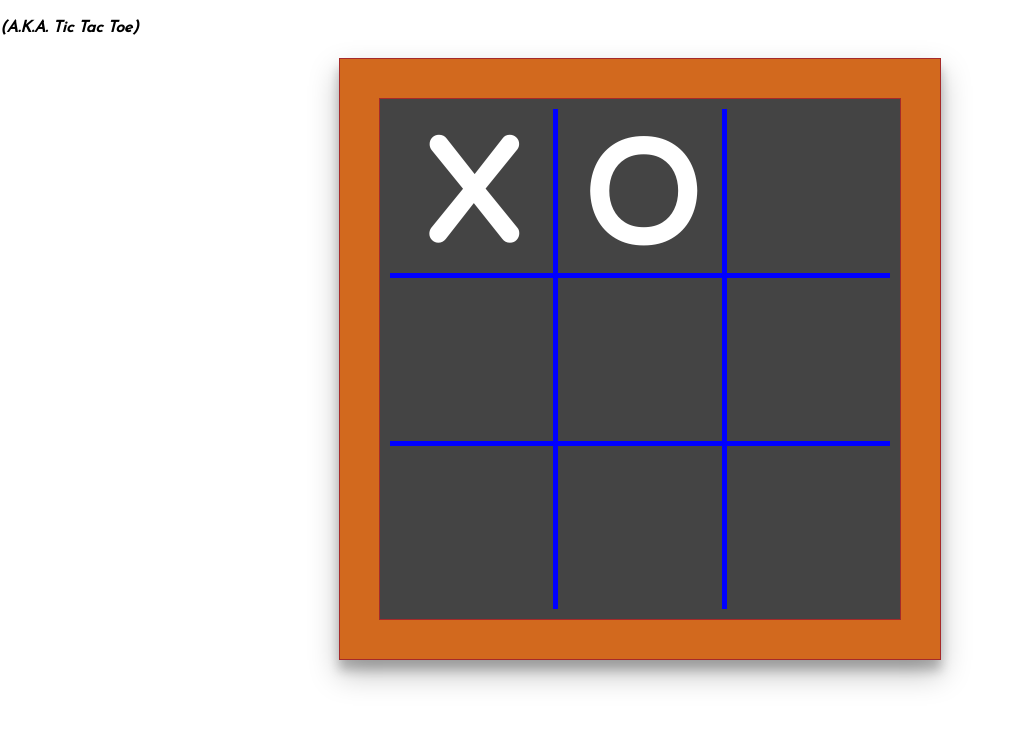
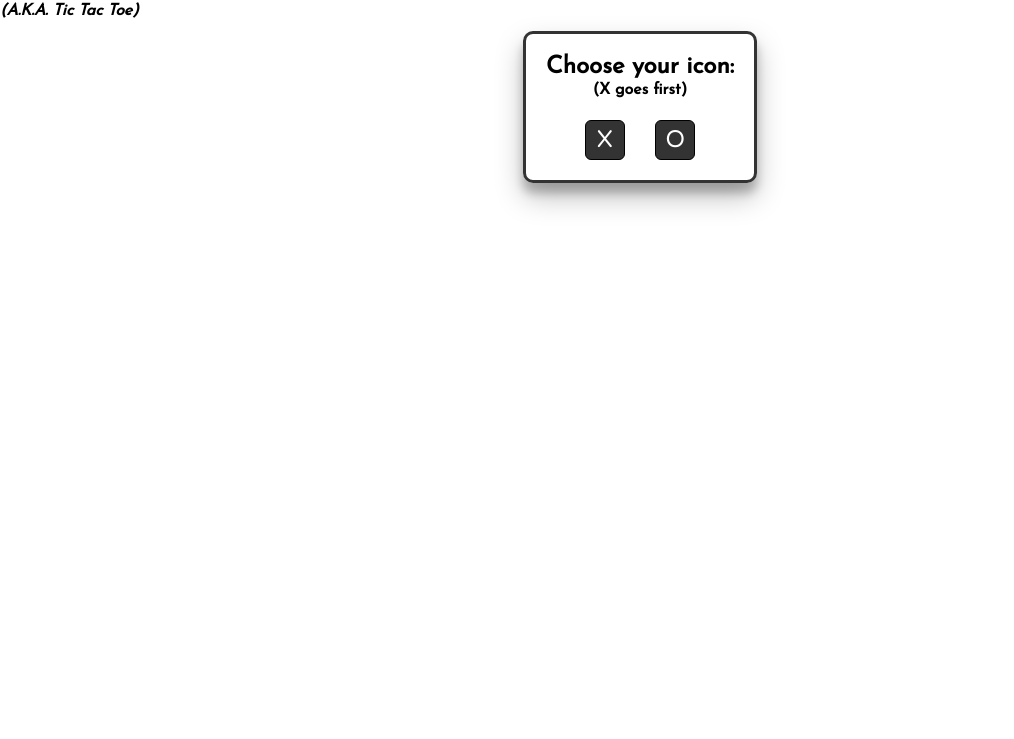
Before and after one commit to lordchancellor/noughts-and-crosses, a website built with webpack: page src/index.html in a window 1280 px wide. Shown: the part 61-800 px from the top of the page, without its empty margins (0-1014 px from the left). Built offline with nearby package versions, Linux system fonts and the light colour scheme.

Commit message:
Added a basic choose icon screen, as well as ui and setup object skeletons

```diff
--- a/src/index.html
+++ b/src/index.html
@@ -45,6 +45,16 @@
 					</div>
 				</div>
 			</div>
+
+			<div class="choose-icon">
+				<h2>Choose your icon:</h2>
+				<h4>(X goes first)</h4>
+
+				<div class="icon-container">
+					<button id="choose-x">X</button>
+					<button id="choose-o">O</button>
+				</div>
+			</div>
 		</div>
 	</body>
 </html>
--- a/src/js/classes/player.js
+++ b/src/js/classes/player.js
@@ -1,7 +1,7 @@
 export class Player {
-	constructor(playerIcon) {
+	constructor(playerIcon, firstMove) {
 		this.playerIcon = playerIcon;
-		this.active = false;
+		this.active = firstMove;
 		this.squaresOccupied = [];
 	}
 
@@ -20,8 +20,4 @@ export class Player {
 	switchStatus() {
 		this.active = !this.active;
 	}
-
-	readyPlayer() {
-		this.active = true;
-	}
 }
--- a/src/js/index.js
+++ b/src/js/index.js
@@ -1,3 +1,6 @@
 require('../sass/style.scss');
 import { Player } from './classes/player';
 import { Grid } from './classes/grid';
+import { setup } from './setup';
+
+setup.go();
--- /dev/null
+++ b/src/js/setup.js
@@ -0,0 +1,19 @@
+import { ui } from './ui';
+
+export const setup = {
+	setListeners: function setListeners() {
+		document.getElementById('choose-x').addEventListener('click', () => {
+			console.log('Choose X');
+			ui.activateBoard();
+		});
+
+		document.getElementById('choose-o').addEventListener('click', () => {
+			console.log('Choose O');
+			ui.activateBoard();
+		});
+	},
+
+	go: function go() {
+		this.setListeners();
+	}
+};
--- /dev/null
+++ b/src/js/ui.js
@@ -0,0 +1,6 @@
+export const ui = {
+	activateBoard: function activateBoard() {
+		document.getElementsByClassName('choose-icon')[0].style.display = 'none';
+		document.getElementsByClassName('board-outer')[0].style.display = 'flex';
+	}
+};
--- a/src/sass/partials/_home.scss
+++ b/src/sass/partials/_home.scss
@@ -1,5 +1,10 @@
 header {
+	h1 {
+		margin-bottom: 0;
+	}
+
 	h4 {
+		margin: 5px 0px 10px;
 		font-style: italic;
 	}
 }
@@ -11,7 +16,7 @@ header {
 	margin-bottom: 30px;
 
 	.board-outer {
-		display: flex;
+		display: none;
 		align-items: center;
 		justify-content: center;
 		width: 600px;
@@ -19,7 +24,6 @@ header {
 		border: 1px solid brown;
 		background: chocolate;
 		box-shadow: 0 14px 28px rgba(0,0,0,0.25), 0 10px 10px rgba(0,0,0,0.22);
-		// box-shadow: 0 19px 38px rgba(0,0,0,0.30), 0 15px 12px rgba(0,0,0,0.22);
 
 		.board-inner {
 			display: flex;
@@ -77,4 +81,51 @@ header {
 			}
 		}
 	}
+
+	.choose-icon {
+		display: flex;
+		flex-flow: column nowrap;
+		align-items: center;
+
+		border: 3px solid #333;
+		padding: 20px;
+		border-radius: 10px;
+		box-shadow: 0 14px 28px rgba(0,0,0,0.25), 0 10px 10px rgba(0,0,0,0.22);
+
+		h2,
+		h4 {
+			margin: 0;
+		}
+
+		.icon-container {
+			display: flex;
+			flex-flow: row nowrap;
+			align-items: center;
+			justify-content: space-around;
+
+			width: 75%;
+			margin-top: 20px;
+
+			button {
+				padding: 0;
+				font-size: 1.5rem;
+				font-family: 'Varela Round', 'Josefin Sans', sans-serif;
+				width: 40px;
+				height: 40px;
+				border-radius: 6px;
+				border: 1px solid;
+
+				border-color: #000;
+				background: #333;
+				color: #fff;
+				transition: all 0.3s ease-in-out;
+
+				&:hover {
+					background: #fff;
+					color: #333;
+					cursor: pointer;
+				}
+			}
+		}
+	}
 }
```
